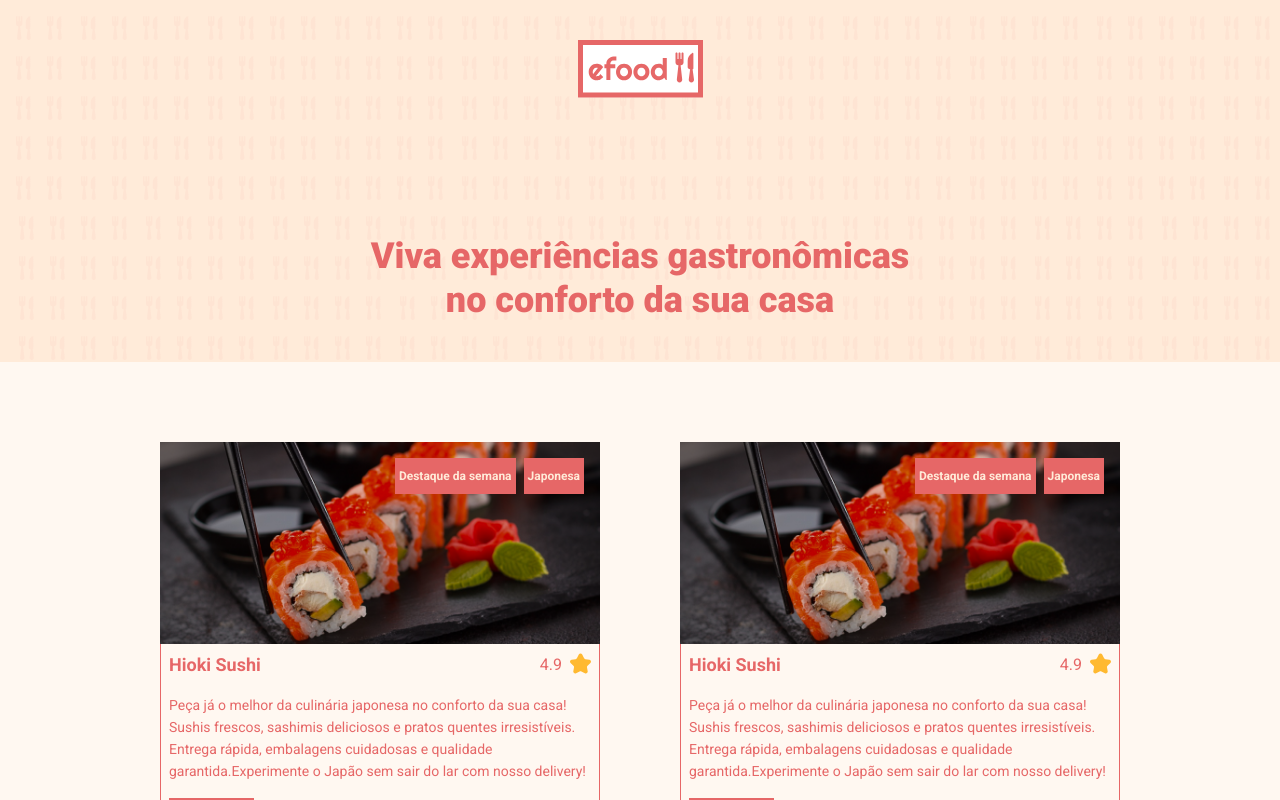
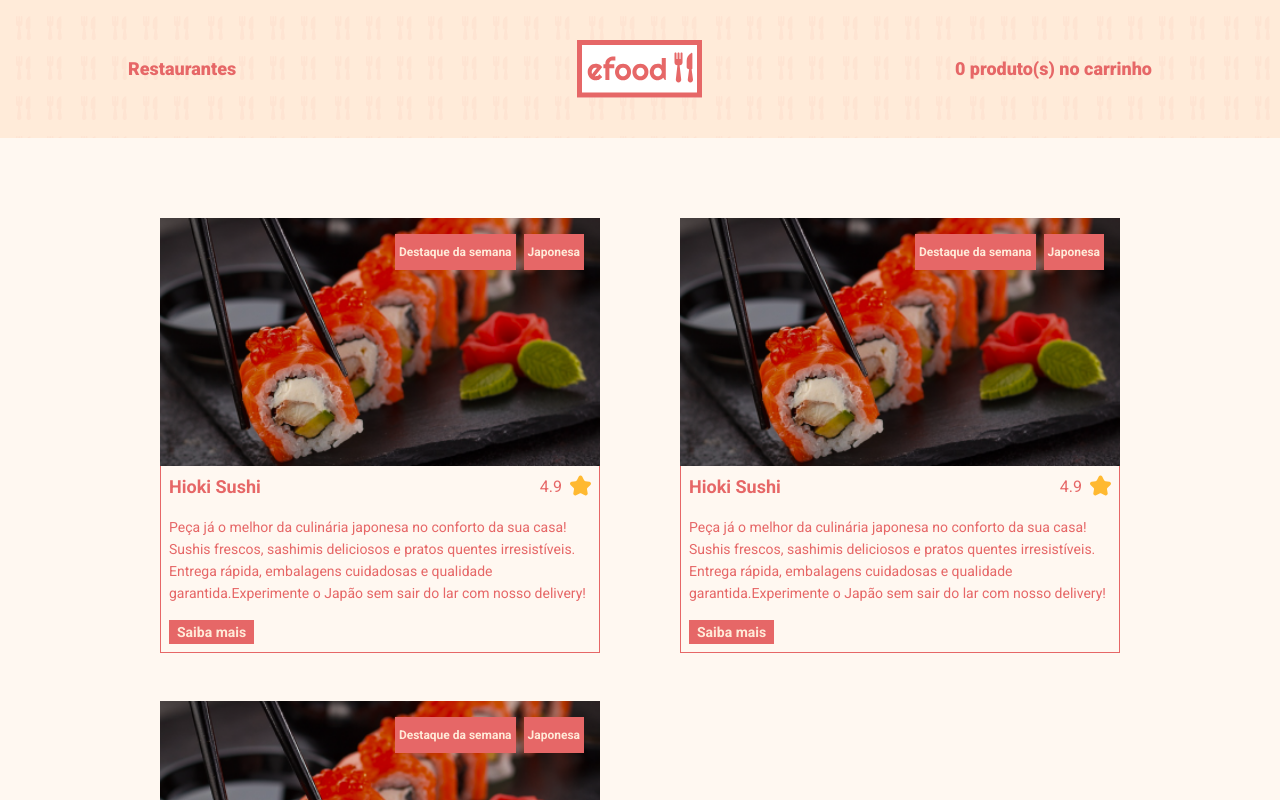
Before and after one commit to Guilu27/efood, a React (Create React App) app: page /restaurant in a window 1280 px wide. Shown: the top 800 px of the page. Built offline with nearby package versions, Linux system fonts and the light colour scheme.

Commit message:
feat: Modificado o componente de cabeçalho para se adaptar à página em exibição

```diff
--- a/src/App.tsx
+++ b/src/App.tsx
@@ -1,7 +1,7 @@
 import { BrowserRouter } from 'react-router-dom'
 
 import Footer from './components/Footer'
-import Header from './components/Header'
+
 import { GlobalCss } from './styles'
 import SiteRoutes from './routes'
 
@@ -9,11 +9,7 @@ function App() {
   return (
     <BrowserRouter>
       <GlobalCss />
-
-      <Header />
-      <div className="container">
-        <SiteRoutes />
-      </div>
+      <SiteRoutes />
       <Footer />
     </BrowserRouter>
   )
--- a/src/components/Header/index.tsx
+++ b/src/components/Header/index.tsx
@@ -1,9 +1,12 @@
 import Logo from '../../assets/images/logo.svg'
 import * as S from './style'
 
-const Header = () => {
-  return (
-    <S.HeaderContainer>
+export type Props = {
+  type: 'main' | 'restaurant'
+}
+
+const Header = ({ type }: Props) => {
+  const renderMainHeader = () => (
     <div className="container">
       <S.Logo>
         <img src={Logo} alt="Efood" />
@@ -13,7 +16,23 @@ const Header = () => {
         no conforto da sua casa
       </S.Text>
     </div>
+  )
+
+  const renderRestaurantHeader = () => (
+    <div className="container">
+      <S.Logo>
+        <img src={Logo} alt="Efood" />
+      </S.Logo>
+      <S.HeaderLink to="/">Restaurantes</S.HeaderLink>
+      <S.HeaderButton>0 produto(s) no carrinho</S.HeaderButton>
+    </div>
+  )
+
+  return (
+    <S.HeaderContainer type={type}>
+      {type === 'main' ? renderMainHeader() : renderRestaurantHeader()}
     </S.HeaderContainer>
   )
 }
+
 export default Header
--- a/src/components/Header/style.ts
+++ b/src/components/Header/style.ts
@@ -1,18 +1,68 @@
-import styled from 'styled-components'
+import styled, { css } from 'styled-components'
+import { Link } from 'react-router-dom'
 
 import Background from '../../assets/images/header_background.svg'
+import { colors } from '../../styles'
 
-export const HeaderContainer = styled.header`
+import { Props } from '.'
+
+export const HeaderContainer = styled.header<Props>`
   background-image: url(${Background});
   padding: 2.5rem;
   text-align: center;
+
+  ${(props) =>
+    props.type === 'restaurant' &&
+    css`
+      div {
+        display: grid;
+        grid-template-columns: repeat(3, 1fr);
+        align-items: center;
+        text-align: left;
+        ${Logo} {
+          grid-column: 2;
+          grid-row: 1;
+        }
+        ${HeaderLink} {
+          grid-column: 1;
+          grid-row: 1;
+        }
+        ${HeaderButton} {
+          grid-column: 3;
+          grid-row: 1;
+          display: flex;
+          justify-content: end;
+        }
+      }
+    `}
 `
 export const Logo = styled.h1`
   display: grid;
   place-content: center;
 `
-export const Text = styled.p`
+export const Text = styled.h2`
   font-size: 2.25rem;
   font-weight: 900;
   margin-top: 8.5rem;
 `
+
+const buttonStyles = css`
+  font-size: 1.125rem;
+  font-weight: 900;
+  cursor: pointer;
+  text-decoration: none;
+  color: ${colors.red};
+  border: none;
+  background-color: transparent;
+
+  &:hover {
+    text-decoration: underline;
+  }
+`
+
+export const HeaderLink = styled(Link)`
+  ${buttonStyles}
+`
+export const HeaderButton = styled.button`
+  ${buttonStyles}
+`
--- a/src/components/RestaurantCard/styles.ts
+++ b/src/components/RestaurantCard/styles.ts
@@ -13,7 +13,7 @@ export const RestaurantDetails = styled.div`
   padding: 8px;
 `
 
-export const RestaurantTitle = styled.h2`
+export const RestaurantTitle = styled.h3`
   font-size: 1.125rem;
   font-weight: bold;
 `
@@ -33,6 +33,8 @@ export const RestaurantInfo = styled.div`
 export const RestaurantImage = styled.img`
   grid-area: resturant_image;
   width: 100%;
+  aspect-ratio: 16/9;
+  object-fit: cover;
 `
 export const RestaurantTags = styled.div`
   position: absolute;
--- a/src/pages/Home/index.tsx
+++ b/src/pages/Home/index.tsx
@@ -1,9 +1,13 @@
+import Header from '../../components/Header'
 import RestaurantsList from '../../components/RestaurantsList'
 
 const Home = () => (
   <div>
-    <RestaurantsList />
-    <RestaurantsList />
+    <Header type="main" />
+    <div className="container">
+      <RestaurantsList />
+      <RestaurantsList />
+    </div>
   </div>
 )
 
--- a/src/pages/RestaurantPage/index.tsx
+++ b/src/pages/RestaurantPage/index.tsx
@@ -1,8 +1,12 @@
+import Header from '../../components/Header'
 import RestaurantsList from '../../components/RestaurantsList'
 
 const RestaurantPage = () => (
   <div>
-    <RestaurantsList />
+    <Header type="restaurant" />
+    <div className="container">
+      <RestaurantsList />
+    </div>
   </div>
 )
 
```
Lines whose indentation alone changed are shown as unchanged.
